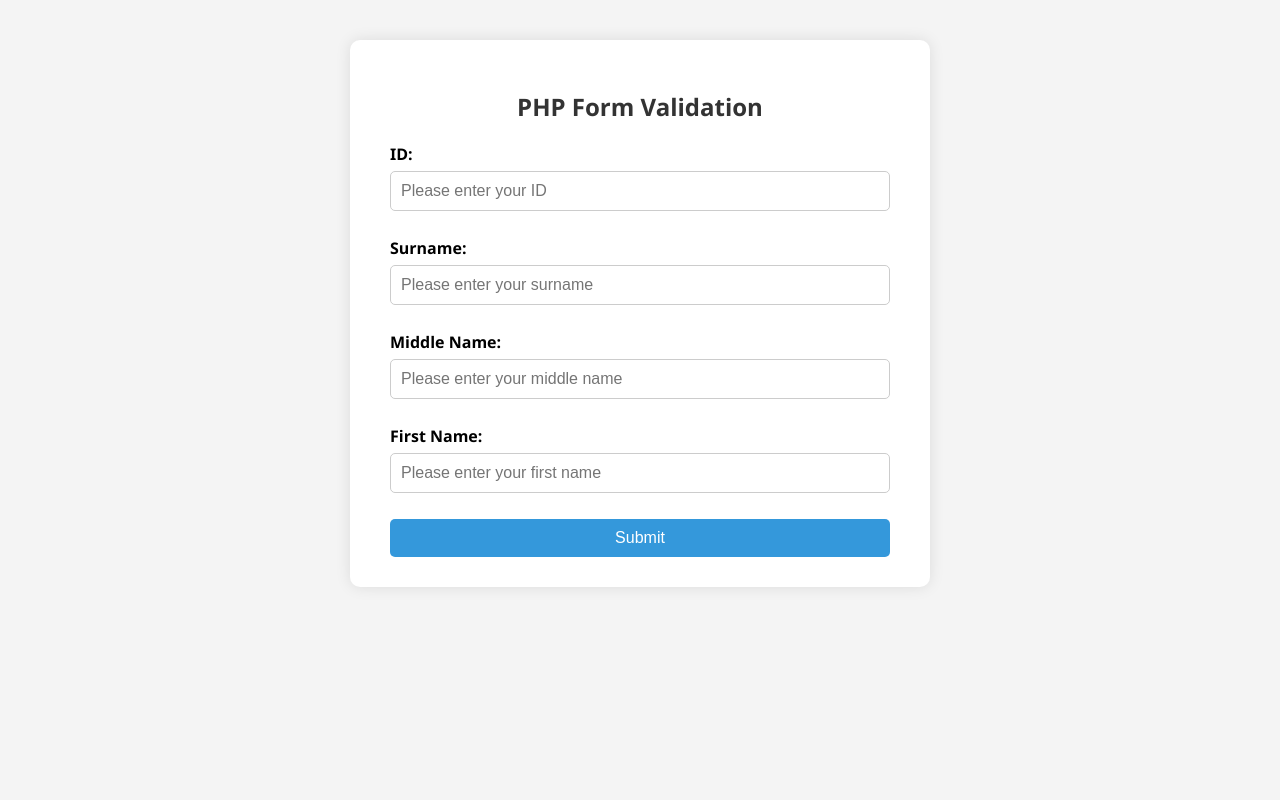
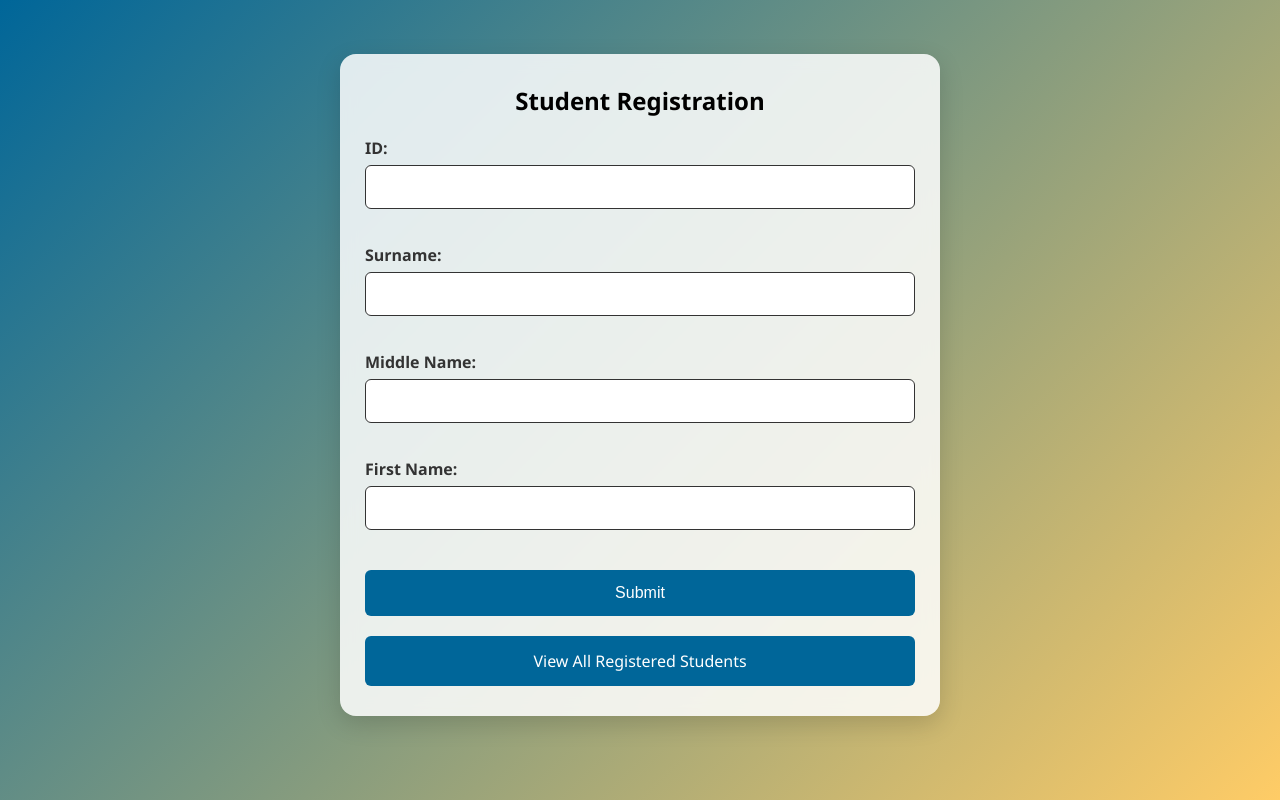
Before and after one commit to LewisKMT/Group-10-PHP-finals, a PHP site: page /index.php in a window 1280 px wide. Run offline with PHP 8.4, Linux system fonts and the light colour scheme.

Commit message:
Done design update

```diff
--- a/htdocs/form/index.php
+++ b/htdocs/form/index.php
@@ -1,184 +1,267 @@
 <!DOCTYPE HTML>
-<html>
+<html lang="en">
 <head>
   <meta charset="UTF-8">
-  <title>PHP Form Validation</title>
+  <title>Student Registration</title>
+  <meta name="viewport" content="width=device-width, initial-scale=1.0">
   <style>
+    :root {
+      --primary: #006699;
+      --accent: #993300;
+      --text-dark: #000000;
+      --text-light: #FFFFFF;
+      --bg-main: #FFCC66;
+      --bg-card: rgba(255, 255, 255, 0.85);
+      --border-dark: #333333;
+    }
+
+    * { box-sizing: border-box; margin: 0; padding: 0; }
+
     body {
       font-family: 'Segoe UI', Tahoma, Geneva, Verdana, sans-serif;
-      background-color: #f4f4f4;
-      margin: 0;
-      padding: 40px;
-      display: flex;
-      justify-content: center;
+      background: linear-gradient(135deg, var(--primary), var(--bg-main));
+      display: flex; align-items: center; justify-content: center;
+      padding: 20px; min-height: 100vh; color: var(--text-dark);
+      flex-direction: column;
     }
 
-    .container {
-      background: #ffffff;
-      padding: 30px 40px;
-      border-radius: 10px;
-      box-shadow: 0 0 15px rgba(0,0,0,0.1);
-      width: 100%;
-      max-width: 500px;
+    .card {
+      background-color: var(--bg-card);
+      backdrop-filter: blur(8px); -webkit-backdrop-filter: blur(8px);
+      border-radius: 16px;
+      padding: 30px 25px; width: 100%; max-width: 600px;
+      box-shadow: 0 8px 24px rgba(0, 0, 0, 0.15);
+      animation: fadeIn 0.5s ease-in-out;
+      margin-bottom: 30px;
     }
 
-    h2 {
+    h2, h3 {
       text-align: center;
-      color: #333;
+      margin-bottom: 20px;
+    }
+
+    h3 { color: var(--text-light); }
+
+    label {
+      font-weight: bold;
+      margin-top: 15px;
+      display: block;
+      color: var(--border-dark);
+    }
+
+    input[type="text"] {
+      width: 100%; padding: 12px; margin-top: 6px;
+      border: 1px solid var(--border-dark); border-radius: 6px;
+      font-size: 1em; transition: border-color 0.3s;
+    }
+
+    input[type="text"]:focus {
+      border-color: var(--primary); outline: none;
     }
 
     .error {
-      color: #e74c3c;
-      font-size: 0.9em;
+      font-size: 0.9em; color: var(--accent); margin-top: 4px; height: 16px;
     }
 
-    input[type="text"],
-    textarea {
-      width: 100%;
-      padding: 10px;
-      margin-top: 6px;
-      margin-bottom: 16px;
-      border: 1px solid #ccc;
-      border-radius: 5px;
-      box-sizing: border-box;
-      font-size: 1em;
+    input[type="submit"],
+    .button-link {
+      background-color: var(--primary); color: var(--text-light);
+      border: none; padding: 14px; font-size: 1em; border-radius: 6px;
+      cursor: pointer; margin-top: 20px; width: 100%;
+      transition: background 0.3s; text-decoration: none; display: inline-block;
+      text-align: center;
     }
 
-    textarea {
-      resize: vertical;
+    input[type="submit"]:hover,
+    .button-link:hover {
+      background-color: var(--accent);
     }
 
-    label {
-      font-weight: bold;
-      display: block;
-      margin-top: 10px;
+    .success-card {
+      background: var(--primary);
+      padding: 40px 30px; border-radius: 14px; color: var(--text-light);
+      margin-top: 20px; animation: fadeIn 0.4s ease-in-out;
+      font-size: 1.2em; box-shadow: 0 10px 30px rgba(0, 0, 0, 0.2);
+      text-align: center;
     }
 
-    .radio-group {
-      display: flex;
-      gap: 15px;
-      margin-top: 8px;
+    .success-card p {
+      font-family: monospace; font-size: 1.1em; margin: 6px 0;
     }
 
-    input[type="submit"] {
-      background-color: #3498db;
-      color: white;
-      border: none;
-      padding: 10px 15px;
-      font-size: 1em;
-      border-radius: 5px;
-      cursor: pointer;
-      margin-top: 10px;
-      width: 100%;
+    .table-card {
+      width: 100%; max-width: 800px;
+      background-color: var(--bg-card);
+      padding: 20px; border-radius: 12px;
+      box-shadow: 0 6px 18px rgba(0, 0, 0, 0.15);
+      overflow-x: auto;
+      animation: fadeIn 0.3s ease-in-out;
     }
 
-    input[type="submit"]:hover {
-      background-color: #2980b9;
+    table {
+      width: 100%; border-collapse: collapse;
     }
 
-    .output {
-      background-color: #ecf0f1;
-      padding: 15px;
-      margin-top: 20px;
-      border-radius: 5px;
-      font-family: monospace;
+    th, td {
+      border: 1px solid var(--border-dark);
+      padding: 10px; text-align: left;
+    }
+
+    th {
+      background-color: var(--primary);
+      color: var(--text-light);
+    }
+
+    tr:nth-child(even) {
+      background-color: #f9f9f9;
+    }
+
+    @keyframes fadeIn {
+      from { opacity: 0; transform: translateY(20px); }
+      to { opacity: 1; transform: translateY(0); }
+    }
+
+    @media (max-width: 480px) {
+      input[type="text"], input[type="submit"], .button-link {
+        font-size: 0.95em;
+      }
+
+      .success-card, .table-card {
+        padding: 20px;
+        font-size: 1em;
+      }
+
+      .success-card h3 {
+        font-size: 1.5em;
+      }
     }
   </style>
+  <script>
+    document.addEventListener("DOMContentLoaded", function () {
+      const form = document.forms["regForm"];
+      const fields = ["id", "sname", "mname", "fname"];
+      fields.forEach(field => {
+        const input = form[field];
+        const errorSpan = document.getElementById(field + "Err");
+        input.addEventListener("input", function () {
+          const value = input.value.trim();
+          if (!value) {
+            errorSpan.textContent = "* This field is required";
+            return;
+          }
+          if (field === "id" && !/^[\\d-]+$/.test(value)) {
+            errorSpan.textContent = "* Only numbers and dashes allowed";
+          } else if (["sname", "mname", "fname"].includes(field) && !/^[a-zA-Z-' ]+$/.test(value)) {
+            errorSpan.textContent = "* Only letters and spaces allowed";
+          } else {
+            errorSpan.textContent = "";
+          }
+        });
+      });
+    });
+  </script>
 </head>
 <body>
-
-<div class="container">
 <?php
-// define variables and set to empty values
 $idErr = $snameErr = $mnameErr = $fnameErr = "";
 $id = $sname = $mname = $fname = "";
+$success = false;
+$showStudents = isset($_GET['view']);
 
 if ($_SERVER["REQUEST_METHOD"] == "POST") {
-  if (empty($_POST["id"])) {
-    $idErr = "ID is required";
-  } else {
-    $id = test_input($_POST["id"]);
-    if (preg_match("/^[a-zA-Z-' ]*$/", $id)) {
-      $idErr = "* Only numbers allowed";
-    }
+  function test_input($data) {
+    return htmlspecialchars(stripslashes(trim($data)));
   }
 
-  if (empty($_POST["sname"])) {
-    $snameErr = "* Surname is required";
-  } else {
-    $sname = test_input($_POST["sname"]);
-    if (!preg_match("/^[a-zA-Z-' ]*$/", $sname)) {
-      $snameErr = "* Only letters and white space allowed";
-    }
+  $id = test_input($_POST["id"]);
+  $sname = test_input($_POST["sname"]);
+  $mname = test_input($_POST["mname"]);
+  $fname = test_input($_POST["fname"]);
+
+  if (!preg_match("/^[\\d-]+$/", $id)) $idErr = "* Only numbers and dashes allowed";
+  if (!preg_match("/^[a-zA-Z-' ]*$/", $sname)) $snameErr = "* Invalid surname";
+  if (!preg_match("/^[a-zA-Z-' ]*$/", $mname)) $mnameErr = "* Invalid middle name";
+  if (!preg_match("/^[a-zA-Z-' ]*$/", $fname)) $fnameErr = "* Invalid first name";
+
+  if (empty($idErr) && empty($snameErr) && empty($mnameErr) && empty($fnameErr)) {
+    $conn = new mysqli("localhost", "root", "", "accounts");
+    if ($conn->connect_error) die("Connection failed: " . $conn->connect_error);
+    $stmt = $conn->prepare("INSERT INTO students (id, sname, mname, fname) VALUES (?, ?, ?, ?)");
+    $stmt->bind_param("ssss", $id, $sname, $mname, $fname);
+    if ($stmt->execute()) $success = true;
+    $stmt->close(); $conn->close();
   }
-
-  if (empty($_POST["mname"])) {
-    $mnameErr = "* Middle Name is required";
-  } else {
-    $mname = test_input($_POST["mname"]);
-    if (!preg_match("/^[a-zA-Z-' ]*$/", $mname)) {
-      $mnameErr = "Only letters and white space allowed";
-    }
-  }
-
-  if (empty($_POST["fname"])) {
-    $fnameErr = "* First Name is required";
-  } else {
-    $fname = test_input($_POST["fname"]);
-    if (!preg_match("/^[a-zA-Z-' ]*$/", $fname)) {
-      $fnameErr = "Only letters and white space allowed";
-    }
-  }
-
-  // If there are no validation errors, insert into database
-  if (empty($idErr) && empty($snameErr) && empty($mnameErr) && empty($fnameErr)) {
-    // Connect to database
-    $conn = new mysqli("localhost", "root", "", "form");
-
-    if ($conn->connect_error) {
-      die("Connection failed: " . $conn->connect_error);
-    }
-
-    $stmt = $conn->prepare("INSERT INTO students (id, sname, mname, fname) VALUES (?, ?, ?, ?)");
-    $stmt->bind_param("isss", $id, $sname, $mname, $fname);
-
-    if ($stmt->execute()) {
-      echo "New record inserted successfully";
-    } else {
-      echo "Error: " . $stmt->error;
-    }
-
-    $stmt->close();
-    $conn->close();
-  }
-}
-
-function test_input($data) {
-  return htmlspecialchars(stripslashes(trim($data)));
 }
 ?>
 
-<h2>PHP Form Validation</h2>
-<form method="post" action="<?php echo htmlspecialchars($_SERVER["PHP_SELF"]);?>">
-  <label>ID:</label>
-  <input type="text" name="id" placeholder="Please enter your ID" value="<?php echo $id;?>">
-  <span class="error"><?php echo $idErr;?></span>
+<div class="card">
+<?php if (!$success): ?>
+  <h2>Student Registration</h2>
+  <form name="regForm" method="post" action="<?php echo htmlspecialchars($_SERVER['PHP_SELF']); ?>">
+    <label>ID:</label>
+    <input type="text" name="id" value="<?php echo $id; ?>">
+    <div class="error" id="idErr"><?php echo $idErr; ?></div>
 
-  <label>Surname:</label>
-  <input type="text" name="sname" placeholder="Please enter your surname" value="<?php echo $sname;?>">
-  <span class="error"><?php echo $snameErr;?></span>
+    <label>Surname:</label>
+    <input type="text" name="sname" value="<?php echo $sname; ?>">
+    <div class="error" id="snameErr"><?php echo $snameErr; ?></div>
 
-  <label>Middle Name:</label>
-  <input type="text" name="mname" placeholder="Please enter your middle name" value="<?php echo $mname;?>">
-  <span class="error"><?php echo $mnameErr;?></span>
+    <label>Middle Name:</label>
+    <input type="text" name="mname" value="<?php echo $mname; ?>">
+    <div class="error" id="mnameErr"><?php echo $mnameErr; ?></div>
 
-  <label>First Name:</label>
-  <input type="text" name="fname" placeholder="Please enter your first name" value="<?php echo $fname;?>">
-  <span class="error"><?php echo $fnameErr;?></span>
+    <label>First Name:</label>
+    <input type="text" name="fname" value="<?php echo $fname; ?>">
+    <div class="error" id="fnameErr"><?php echo $fnameErr; ?></div>
 
-  <input type="submit" name="submit" value="Submit">
-</form>
+    <input type="submit" name="submit" value="Submit">
+  </form>
+<?php else: ?>
+  <div class="success-card">
+    <h3>Registration Successful!</h3>
+    <p><strong>ID:</strong> <?php echo $id; ?></p>
+    <p><strong>Surname:</strong> <?php echo $sname; ?></p>
+    <p><strong>Middle Name:</strong> <?php echo $mname; ?></p>
+    <p><strong>First Name:</strong> <?php echo $fname; ?></p>
+    <a href="<?php echo htmlspecialchars($_SERVER['PHP_SELF']); ?>" class="button-link">Register Another Student</a>
+  </div>
+<?php endif; ?>
+  <a href="?view=true" class="button-link">View All Registered Students</a>
 </div>
 
+<?php if ($showStudents): ?>
+<div class="table-card">
+  <h2>Registered Students</h2>
+  <table>
+    <tr>
+      <th>ID</th>
+      <th>First Name</th>
+      <th>Middle Name</th>
+      <th>Last Name</th>
+    </tr>
+    <?php
+    $conn = new mysqli("localhost", "root", "", "accounts");
+    if ($conn->connect_error) {
+      echo "<tr><td colspan='4'>Connection failed</td></tr>";
+    } else {
+      $result = $conn->query("SELECT id, fname, mname, sname FROM students ORDER BY id ASC");
+      if ($result->num_rows > 0) {
+        while ($row = $result->fetch_assoc()) {
+          echo "<tr>
+                  <td>" . htmlspecialchars($row["id"]) . "</td>
+                  <td>" . htmlspecialchars($row["fname"]) . "</td>
+                  <td>" . htmlspecialchars($row["mname"]) . "</td>
+                  <td>" . htmlspecialchars($row["sname"]) . "</td>
+                </tr>";
+        }
+      } else {
+        echo "<tr><td colspan='4'>No students found.</td></tr>";
+      }
+      $conn->close();
+    }
+    ?>
+  </table>
+</div>
+<?php endif; ?>
 </body>
 </html>
```
